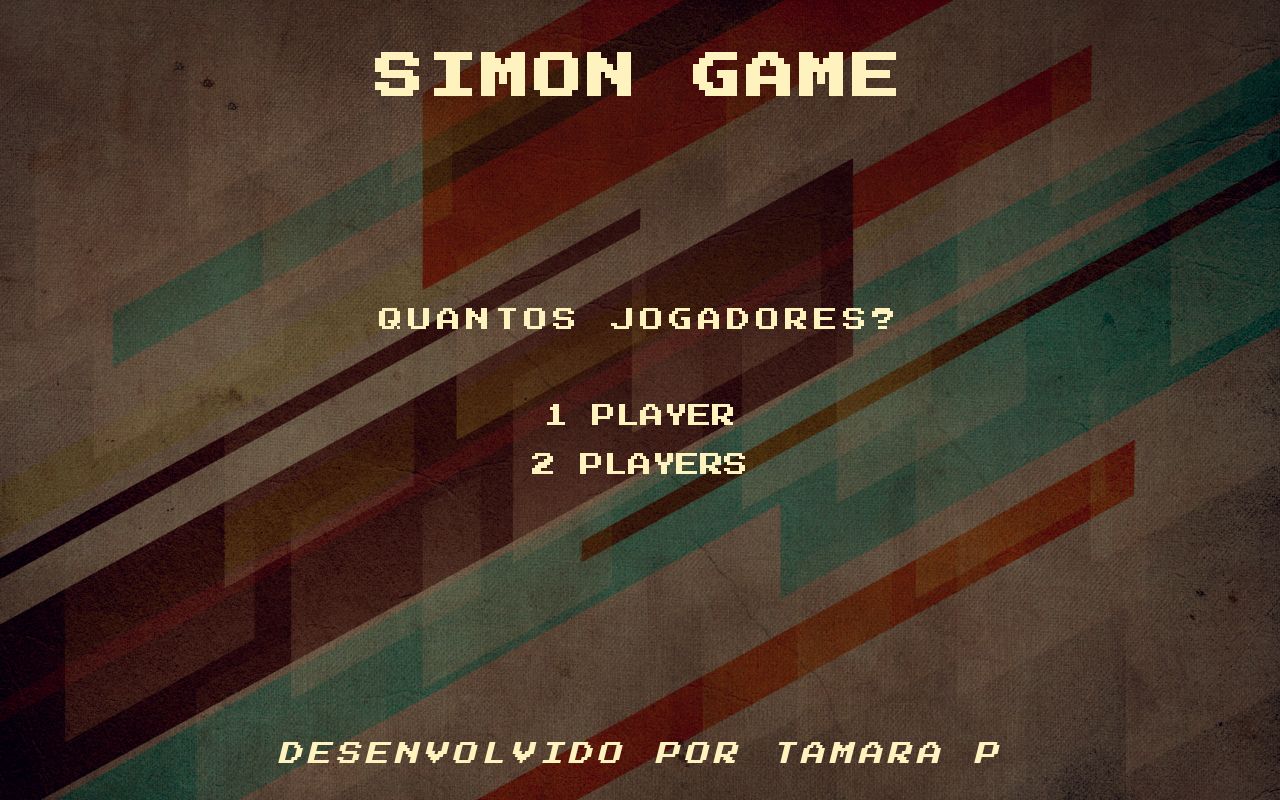
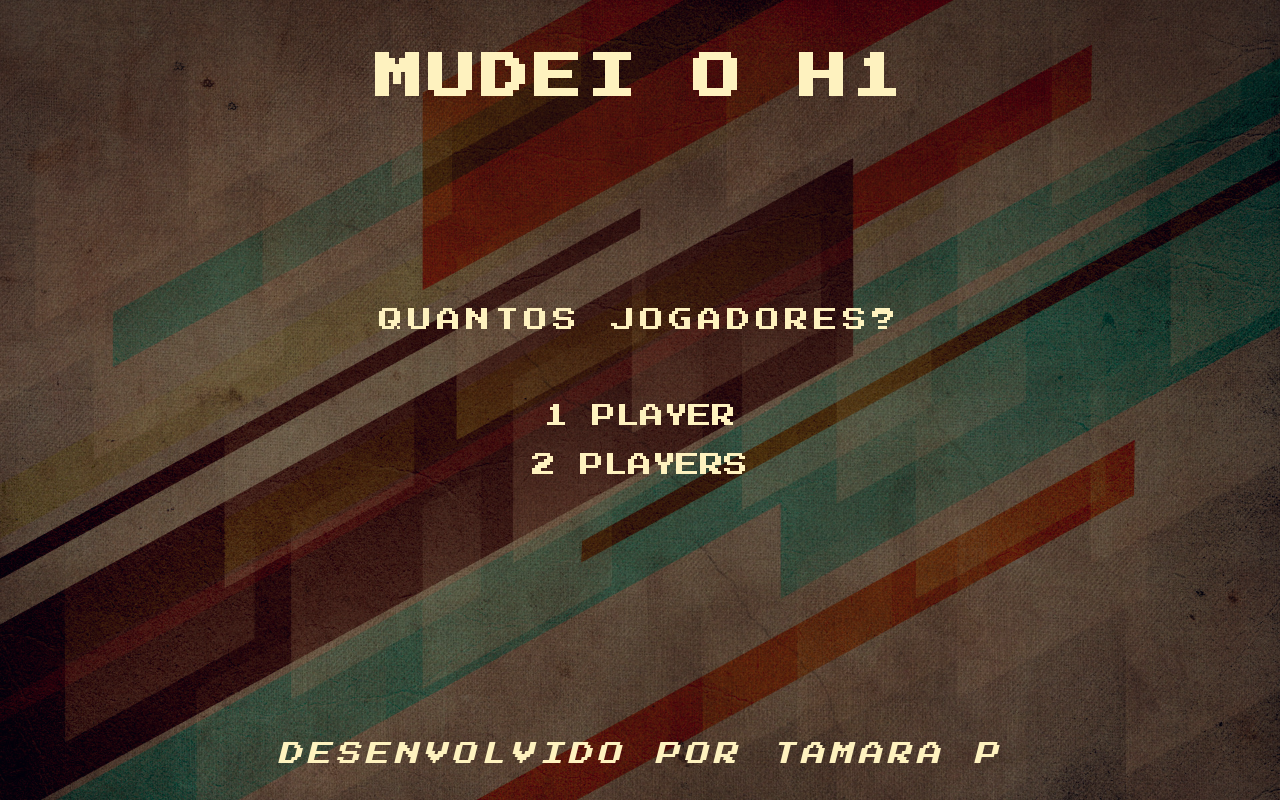
Before and after one commit to TamaraP2/Teste2, a plain HTML site: page index.html in a window 1280 px wide. Drawn offline with nearby package versions, Linux system fonts and the light colour scheme.

Commit message:
Mudei h1

```diff
--- a/index.html
+++ b/index.html
@@ -13,7 +13,7 @@
 
 	<body>
 
-		<h1>Simon Game</h1>
+		<h1>Mudei o H1</h1>
 
 		<div class="records">
 			<span class="record-jogador-1">&nbsp;</span>
```
